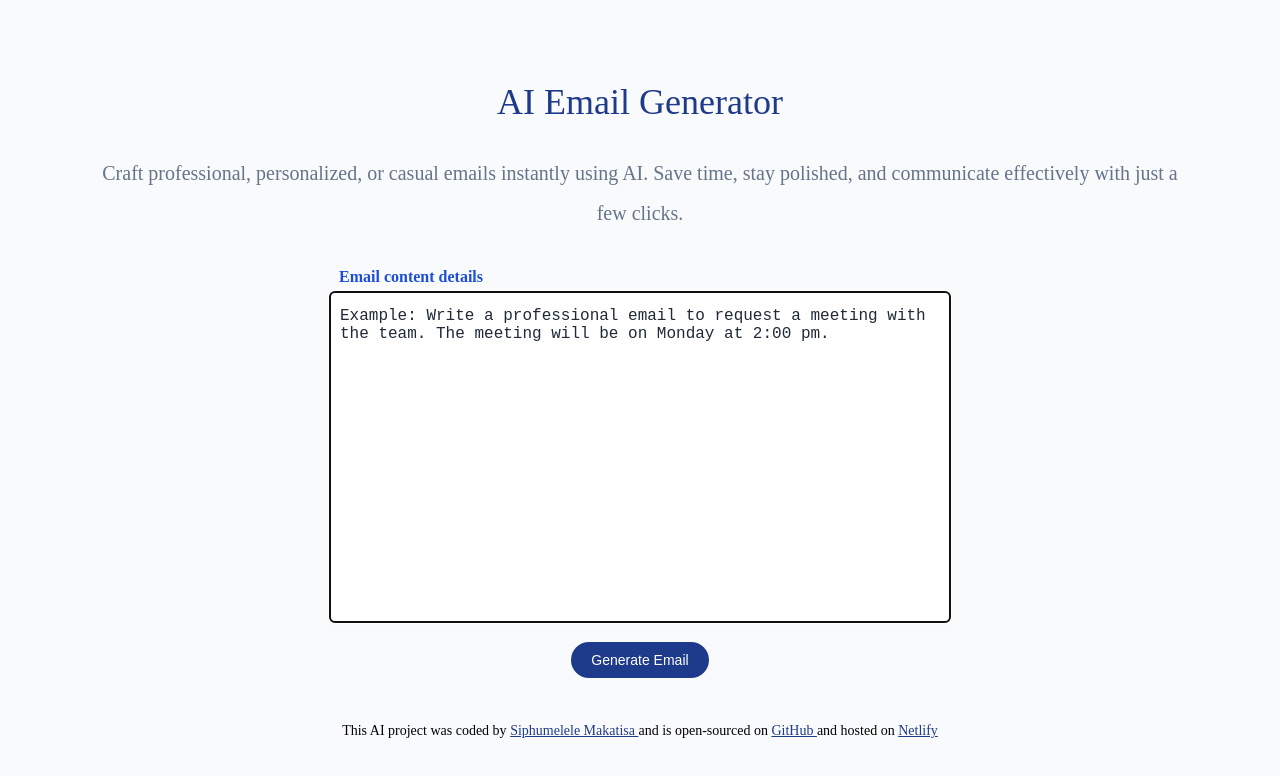
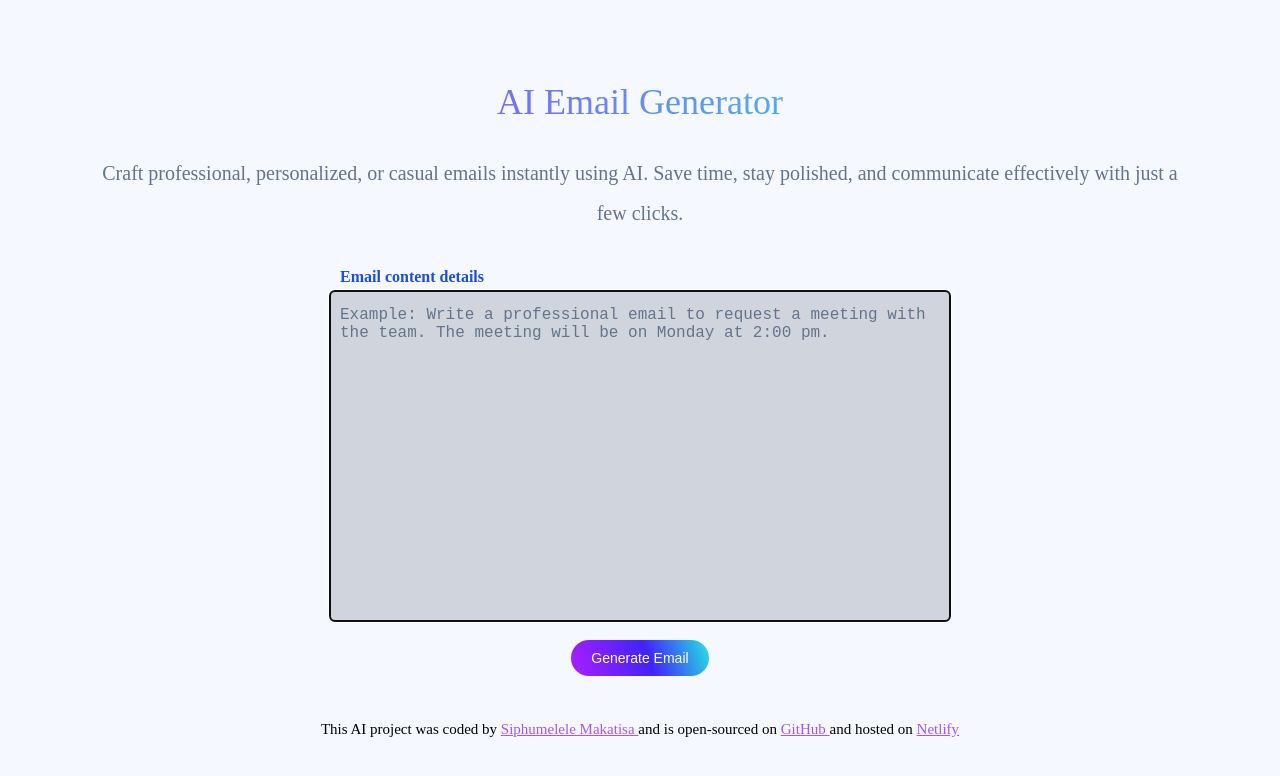
Before and after one commit to SIPHUMELELE22/AI-Email-Generator, a plain HTML site: page index.html in a window 1280 px wide. Drawn offline with nearby package versions, Linux system fonts and the light colour scheme.

Commit message:
Update style.css
Updated the styling

```diff
--- a/style.css
+++ b/style.css
@@ -1,5 +1,5 @@
 body {
-  background-color: #f9fafb;
+  background-color: #f5f8ff;
   margin: 0 100px;
 }
 header {
@@ -12,6 +12,9 @@ h1 {
   font-size: 36px;
   font-weight: 500;
   line-height: 1.5;
+  background: linear-gradient(to right, #a91cf8, #23ffe1);
+  -webkit-background-clip: text;
+  -webkit-text-fill-color: transparent;
 }
 .subtext {
   text-align: center;
@@ -43,22 +46,29 @@ label {
   color: #1d4ed8;
   font-weight: 600;
 }
-textarea {
+textarea,
+.result {
   resize: none;
   border-radius: 5px;
-  border: 1px solid #d0d5dd;
+  border: none;
   box-shadow: 0px 1px 2px rgba(16, 24, 40, 0.05);
   width: 600px;
   height: 300px;
   padding: 15px 10px;
   font-size: 16px;
   color: #1f2937;
+  background-color: #d0d5dd;
 }
 textarea::placeholder {
-  color: #1f2937;
+  color: #64748b;
 }
 .generateBtn {
-  background-color: #1e3a8a;
+  background: linear-gradient(
+    70.6deg,
+    rgb(172, 30, 255) 0.3%,
+    rgb(65, 35, 251) 55.8%,
+    rgb(35, 251, 224) 105.1%
+  );
   color: white;
   font-size: 14px;
   padding: 10px 20px;
@@ -75,8 +85,11 @@ textarea::placeholder {
 footer {
   text-align: center;
   margin: 30px 0;
-  font-size: 14px;
+  font-size: 15px;
 }
 a {
-  color: #1e3a8a;
+  color: #a855f7;
 }
+a:hover {
+  color: #22d3ee;
+}
```
